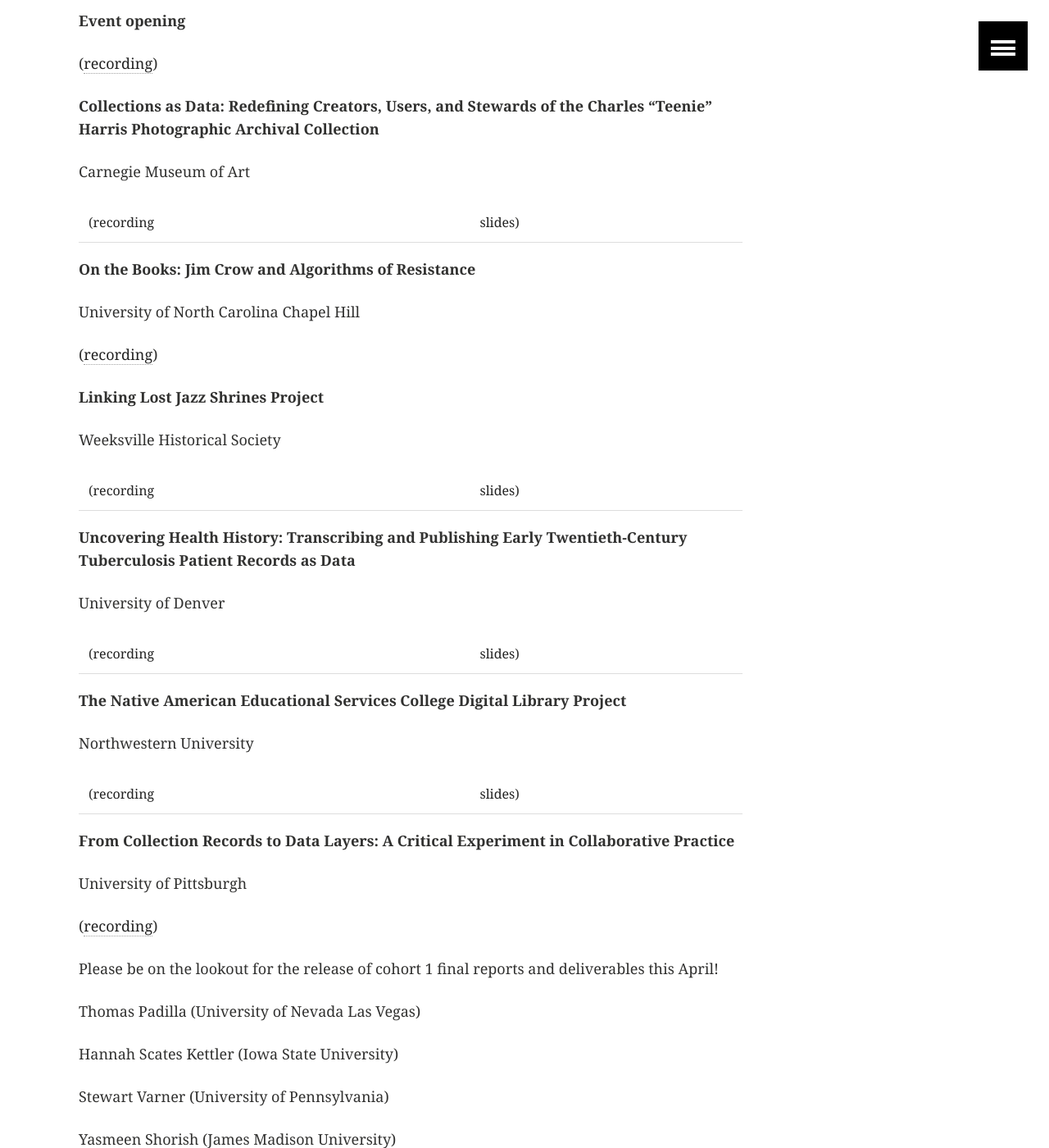
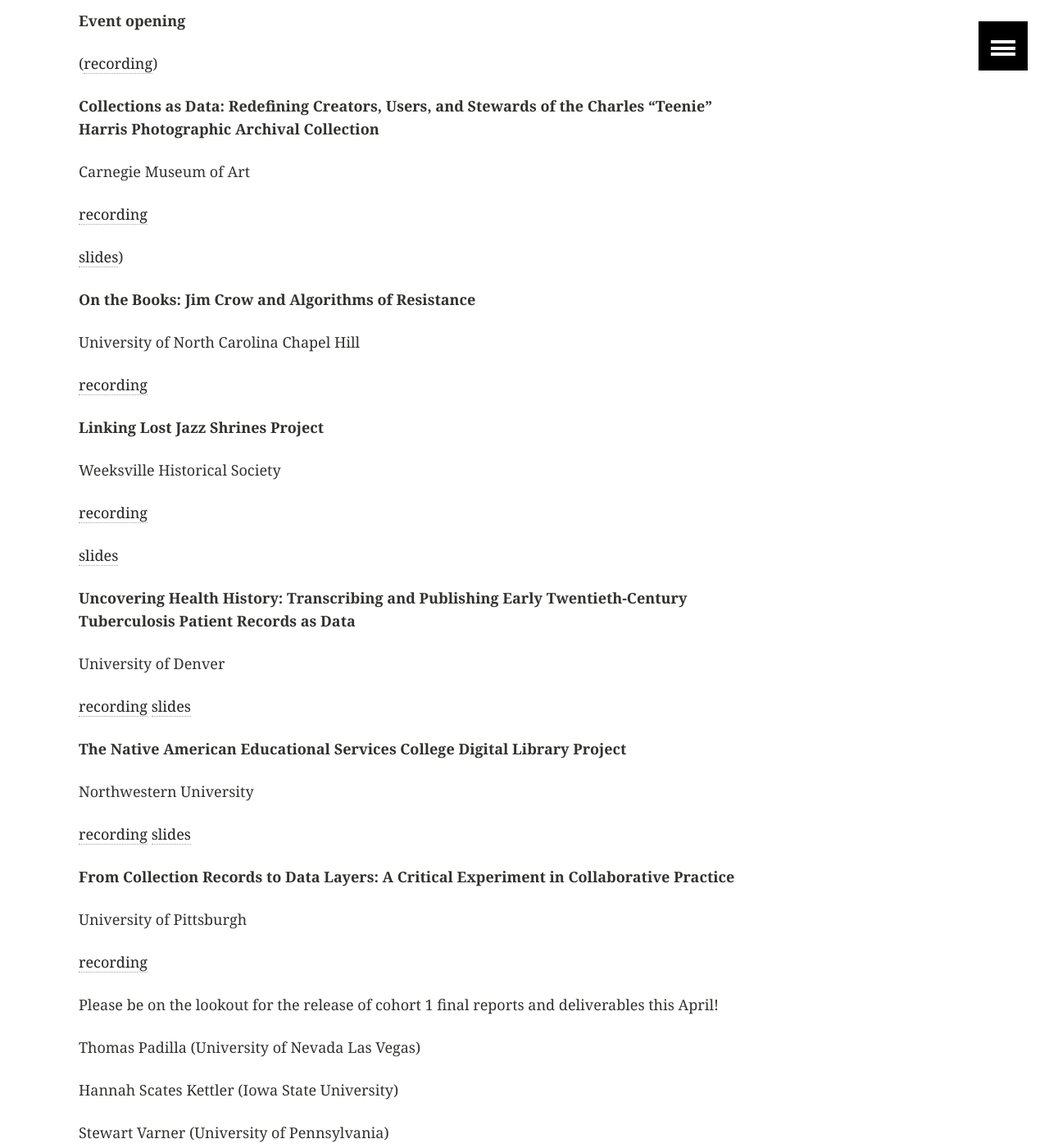
Before and after one commit to collectionsasdata/part2whole, a Jekyll site: the page built from _posts/2020-02-06-forum1.markdown, in a window 1280 px wide and 1400 px high, scrolled down 1024 px. Shown: the whole window at 82% size. Built offline with Jekyll 4.4.1, drawn with Linux system fonts in a browser that asks for light colours.

```diff
--- a/_posts/2020-02-06-forum1.markdown
+++ b/_posts/2020-02-06-forum1.markdown
@@ -20,38 +20,44 @@ Slides and presentation recording for each project are provided below.
 
 Carnegie Museum of Art
 
-([recording](https://youtu.be/abpmH01IBH0?t=1491) | [slides](https://github.com/collectionsasdata/part2whole/blob/master/cmoa_summativeforum.pdf))
+[recording](https://youtu.be/abpmH01IBH0?t=1491)
+
+[slides](https://github.com/collectionsasdata/part2whole/blob/master/cmoa_summativeforum.pdf))
 
 **On the Books: Jim Crow and Algorithms of Resistance**
 
 University of North Carolina Chapel Hill
 
-([recording](https://youtu.be/abpmH01IBH0?t=3302))
+[recording](https://youtu.be/abpmH01IBH0?t=3302)
 
 **Linking Lost Jazz Shrines Project**
 
 Weeksville Historical Society
 
-([recording](https://youtu.be/abpmH01IBH0?t=5299) | [slides](http://collectionsasdata.github.io/part2whole/summativeforum_linkinglostjazz.pdf))
+[recording](https://youtu.be/abpmH01IBH0?t=5299)
+
+[slides](http://collectionsasdata.github.io/part2whole/summativeforum_linkinglostjazz.pdf)
 
 **Uncovering Health History: Transcribing and Publishing Early Twentieth-Century Tuberculosis
 Patient Records as Data**
 
 University of Denver
 
-([recording](https://youtu.be/abpmH01IBH0?t=8062) | [slides](https://docs.google.com/presentation/d/1wp-_-idXsplHHfx80uv54FPdMm4Jo0Q1PFkOCtqZSHk/edit?usp=sharing))
+[recording](https://youtu.be/abpmH01IBH0?t=8062)
+[slides](https://docs.google.com/presentation/d/1wp-_-idXsplHHfx80uv54FPdMm4Jo0Q1PFkOCtqZSHk/edit?usp=sharing)
 
 **The Native American Educational Services College Digital Library Project**
 
 Northwestern University
 
-([recording](https://youtu.be/abpmH01IBH0?t=10237) | [slides](http://collectionsasdata.github.io/part2whole/naes_cad_forum.pdf))
+[recording](https://youtu.be/abpmH01IBH0?t=10237)
+[slides](http://collectionsasdata.github.io/part2whole/naes_cad_forum.pdf)
 
 **From Collection Records to Data Layers: A Critical Experiment in Collaborative Practice**
 
 University of Pittsburgh
 
-([recording](https://youtu.be/abpmH01IBH0?t=11885))
+[recording](https://youtu.be/abpmH01IBH0?t=11885)
 
 Please be on the lookout for the release of cohort 1 final reports and deliverables this April!
 
```
